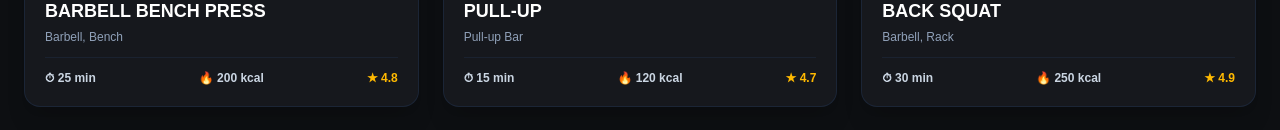
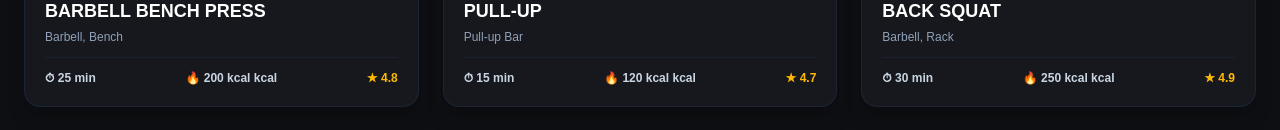
Before and after one commit to ashlvx284/A6-Fit-Log, a Next.js app: page / in a window 1280 px wide. Shown: the part 763-893 px from the top of the page. Built offline with nearby package versions, Linux system fonts and the light colour scheme; no server answers.

Commit message:
kcal name is  showing now

```diff
--- a/src/components/WorkoutCard.jsx
+++ b/src/components/WorkoutCard.jsx
@@ -40,7 +40,7 @@ export default function WorkoutCard({ workout }) {
         {/* Card Footer with Duration, Calories and Rating */}
         <div className="flex items-center justify-between pt-3 border-t border-slate-800/60 text-xs text-slate-300 font-semibold">
           <span>⏱ {workout.duration || '15 min'}</span>
-          <span>🔥 {workout.caloriesBurned || workout.calories || '100 kcal'}</span>
+          <span>🔥 {workout.caloriesBurned || workout.calories || 100} kcal</span>
           {workout.rating && (
             <span className="text-amber-400 font-bold">★ {workout.rating}</span>
           )}
```
